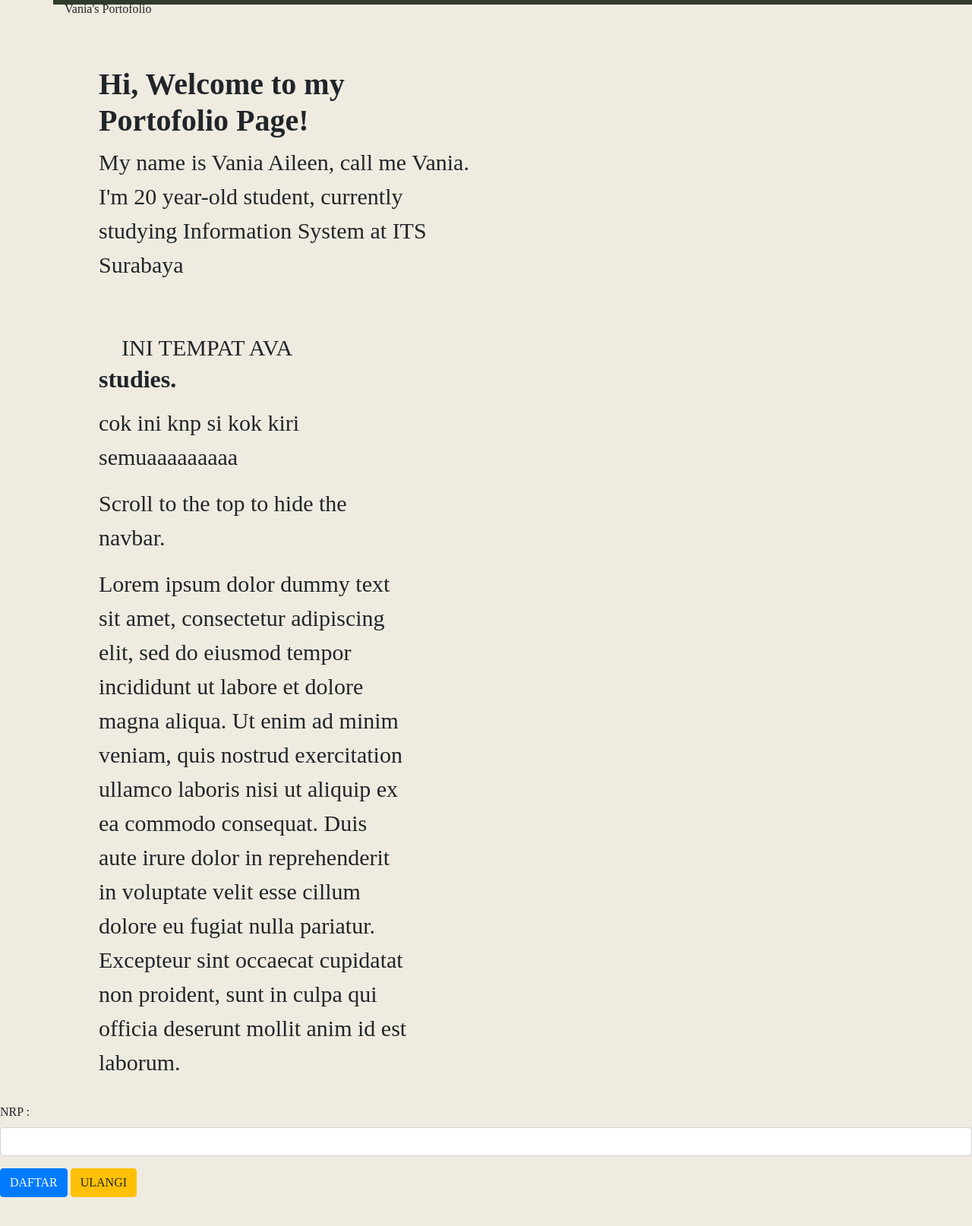
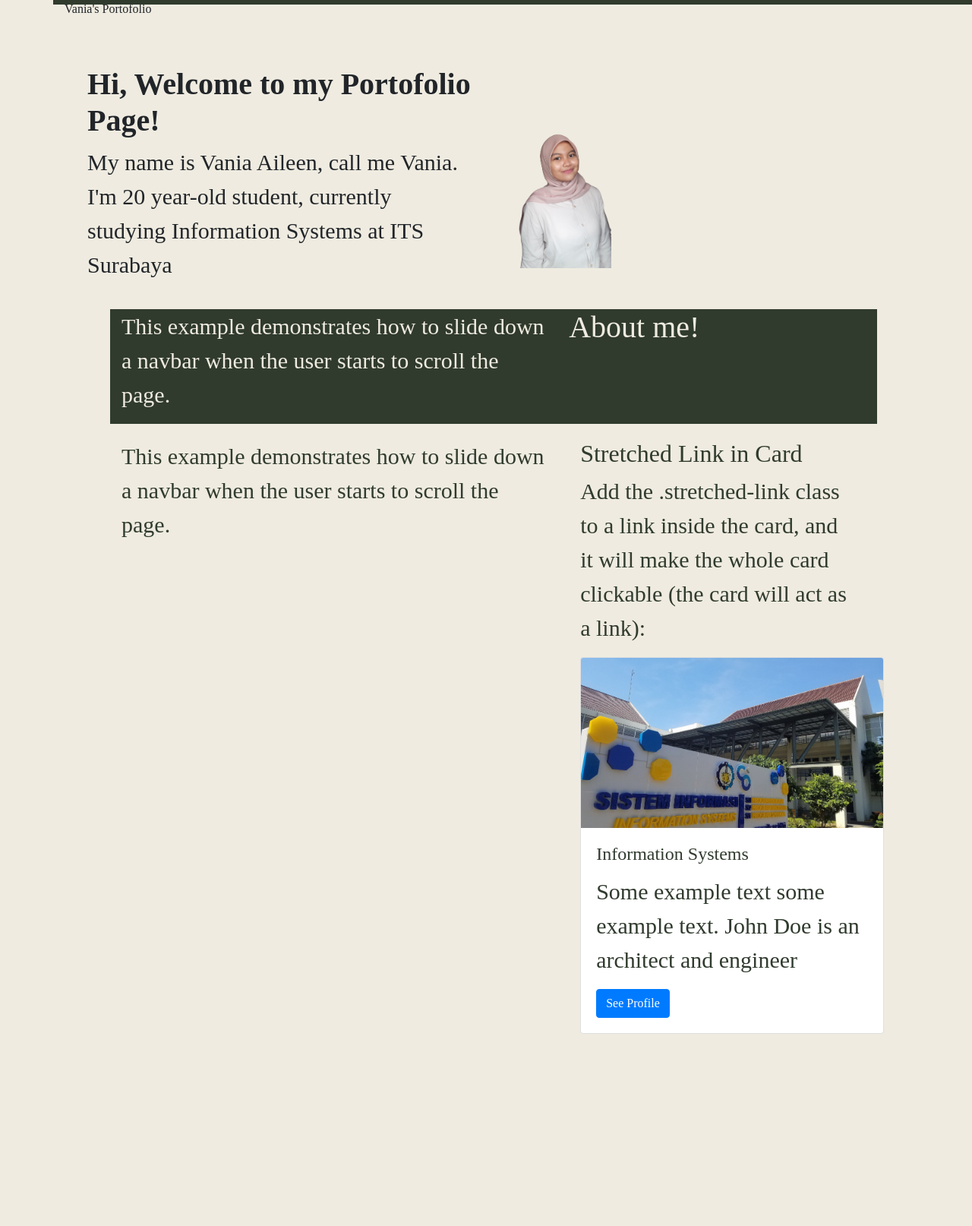
Before and after one commit to vaniaileen/vaniaileen.github.io, a plain HTML site: page index.html in a window 1280 px wide. Shown: the top 1614 px of the page at 76% size. Before the commit the page ends 1592 px from the top, so only its background shows below. Drawn offline with nearby package versions, Linux system fonts and the light colour scheme.

Commit message:
changes 3

```diff
--- a/index.html
+++ b/index.html
@@ -10,9 +10,7 @@
     <script src="https://cdn.jsdelivr.net/npm/bootstrap@4.6.2/dist/js/bootstrap.bundle.min.js"></script>
     <link rel="preconnect" href="https://fonts.googleapis.com">
     <link rel="preconnect" href="https://fonts.gstatic.com" crossorigin>
-    <link
-        href="https://fonts.googleapis.com/css2?family=Montagu+Slab:opsz,wght@16..144,200;16..144,300;16..144,400&display=swap"
-        rel="stylesheet.css">
+    <link href="https://fonts.googleapis.com/css2?family=Montagu+Slab:opsz,wght@16..144,200;16..144,300;16..144,400&display=swap" rel="stylesheet.css">
     <style>
         body {
         margin: 0;
@@ -20,8 +18,8 @@
         font-family: 'Montagu Slab', serif;
         }
 
-        .headline {
-            margin: 2px;
+        .headline{
+        margin : 2px;
         text-align: right;
         font-size: 19px;
         color: #303B2E;
@@ -50,35 +48,15 @@
         background-color: #EFEBE0;
         color: #303B2E;
         }
+        ava {
+        display: block;
+        margin-top: 50px;
+        margin-bottom: 50px;
+        margin-left: 50px;
+        margin-right: 50ox;
+        width: 70%;
+        }
     </style>
-        <script>
-            function validateForm()
-            {
-                var nrp = document.getElementById("nrp");
-                var msg = document.getElementById("msg");
-                //cek hanya yg invalid
-                if(nrp.value == "") {
-                    nrp.focus();
-                    nrp.placeholder = "contoh : 5026221108"
-                    alert("nrp harus diisi!");
-                    return false;
-                }
-                //harus 10 digit, selain 10 invalid
-                if(nrp.value.length != 10){
-                    nrp.focus();
-                    alert("NRP harus 10 digit, Anda memasukkan " + nrp.value.length + " digit");
-                    return false;
-                }
-
-                // ada huruf, invalid
-                if(isNaN(nrp.value) == true) // true kalo ada unsur abjad, false kalo angka semua
-                {
-                    nrp.focus();
-                    msg.innerHTML = "NRP harus angka!"; // innerHTML mengubah tulisan di dalam tag (kalo gmw pake alert jg)
-                    return false;
-                }
-            }
-        </script>
 
 </head>
 
@@ -91,49 +69,61 @@
                 </div>
                 <div id="navbar">
                     <a href="#home">Home</a>
-                <a href="#news">About</a>
+                    <a href="#about">About</a>
                     <a href="#edu">Education</a>
                     <a href="#specialization">Specialization</a>
                     <a href="#contact">Contact</a>
                   </div>
             </div>
-        <div style="padding:15px 15px 15px;font-size:30px">
-            <div class="container">
-                <div row>
-                    <div class="col-6 pt-5" id="#home">
+            <div style="padding:15px 15px 2500px;font-size:30px">
+                <div class="container" id="#home">
+                    <div class="row">
+                        <div class="col-6 pt-5">
                             <h1><b>Hi, Welcome to my Portofolio Page!</b></h1>
-                        <p>My name is Vania Aileen, call me Vania. I'm 20 year-old student, currently studying
-                            Information System at ITS Surabaya</p>
+                            <p>My name is Vania Aileen, call me Vania. I'm 20 year-old student, currently studying Information Systems at ITS Surabaya</p>
                         </div>
                         <div class="col-6 pt-5">
-                        <div class="col">
-                            <div class="col-12">
-                                INI TEMPAT AVA
+                            <div class="w-100 align-self-end">
+                            <img src="ava ets.png" alt="profile" width="150px" class="ava" style="margin: 70 px; ">
+                            </div>
+                        </div>
+                    </div>
+                </div>
+                <div class="container" id="#about" style="margin: 10px;">
+                    <div class="row" style="background-color: #303B2E;  margin: 20px;">
+                        <div class="col-7" style="color: #EFEBE0;">
+                            <p>This example demonstrates how to slide down a navbar when the user starts to scroll the page.</p>
+                        </div>
+                        <div class="col-5" style="color: #EFEBE0;">
+                            <h1>About me!</h1>
+                        </div>
+                    </div>
+                </div>
+                <div class="container" id="#edu" style="margin: 10px;">
+                    <div class="row" style="background-color:#EFEBE0;  margin: 20px;">
+                        <div class="col-7" style="color:#303B2E ;">
+                            <p>This example demonstrates how to slide down a navbar when the user starts to scroll the page.</p>
+                        </div>
+                        <div class="col-5" style="color: #303B2E;">
+                            <div class="container">
+                                <h2>Stretched Link in Card</h2>
+                                <p>Add the .stretched-link class to a link inside the card, and it will make the whole card clickable (the card will act as a link):</p>
+                                <div class="card" style="width:400px">
+                                  <img class="card-img-top" src="sisfor.jpg" alt="Card image" style="width:100%">
+                                  <div class="card-body">
+                                    <h4 class="card-title">Information Systems</h4>
+                                    <p class="card-text">Some example text some example text. John Doe is an architect and engineer</p>
+                                    <a href="https://www.its.ac.id/si/" class="btn btn-primary stretched-link">See Profile</a>
                                   </div>
                                 </div>
                               </div>
                         </div>
                     </div>
-            <div class="container" id="#edu">
-                <div class="col-7">
-                    <h2><b>studies.</b></h2>
-                    <p></p>
-                </div>
-                <div class="col-5">
-                    <p>cok ini knp si kok kiri semuaaaaaaaaa</p>
-                    <p>Scroll to the top to hide the navbar.</p>
-                    <p>Lorem ipsum dolor dummy text sit amet, consectetur adipiscing elit, sed do eiusmod tempor
-                        incididunt ut labore et dolore magna aliqua. Ut enim ad minim veniam, quis nostrud exercitation
-                        ullamco laboris nisi ut aliquip ex ea commodo consequat. Duis aute irure dolor in reprehenderit
-                        in voluptate velit esse cillum dolore eu fugiat nulla pariatur. Excepteur sint occaecat
-                        cupidatat non proident, sunt in culpa qui officia deserunt mollit anim id est laborum.</p>
                 </div>
             </div>
         </div>
-    </div>
-
         <script>
-        window.onscroll = function () { scrollFunction() };
+            window.onscroll = function() {scrollFunction()};
                 function scrollFunction() {
                 if (document.body.scrollTop > 20 || document.documentElement.scrollTop > 20) {
                     document.getElementById("navbar").style.top = "0";
@@ -141,30 +131,7 @@
                     document.getElementById("navbar").style.top = "-50px";
                 }
                 }
-        <div class="container">
-        <div class="jumbotron">Form Validasi adalah mencegah perngiriman data ke server jika ada yang invalid/tidak
-            sesuai constraint database</div>
-        <script>
-            function validate() {
-                console.log("baris 22");
-                return false;
-                console.log("baris 24");
-                return true;
-                console.log("baris 26");
-                return false;
-            }
         </script>
-        <form action="https://google.com" method="get" onsubmit="return validateForm();">
-            <div class="form-group">
-                <label for="nrp">NRP :</label>
-                <input type="text" class="form-control" id="nrp">
-            </div>
-            <input type="submit" value="DAFTAR" class="btn btn-primary">
-            <input type="reset" value="ULANGI" class="btn btn-warning">
-        </form>
-    </div>
-    </script>
-
 </body>
 
 </html>
```
Also changed, not shown: ava ets.png (added), sisfor.jpg (added), stylesheet.css (line endings or trailing spaces). Lines whose indentation alone changed are shown as unchanged.
